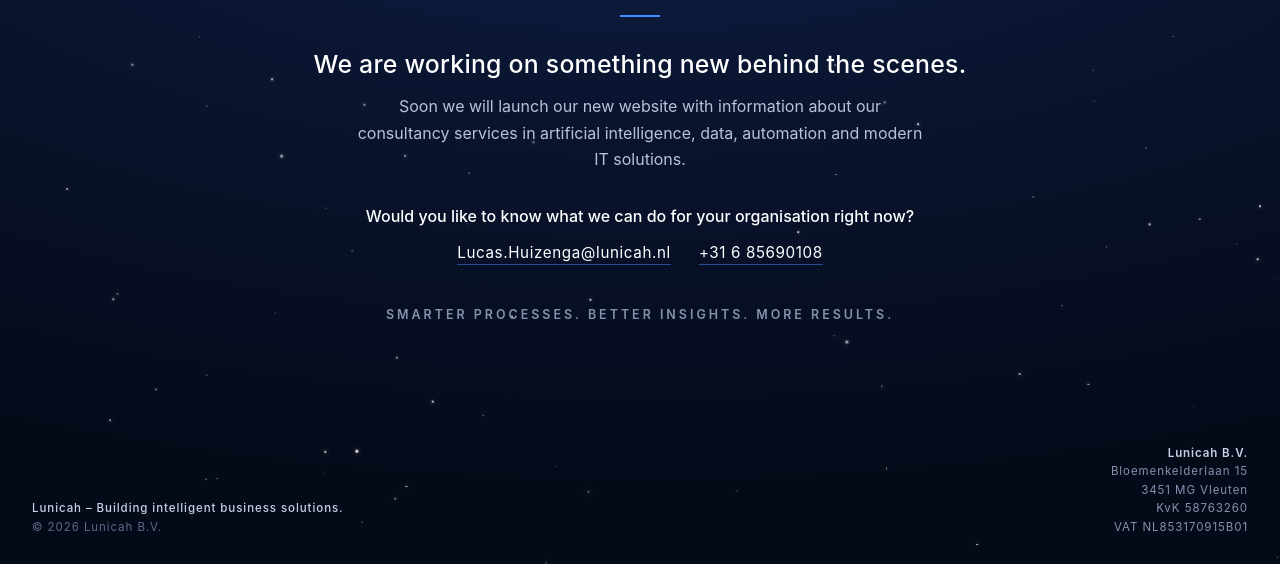
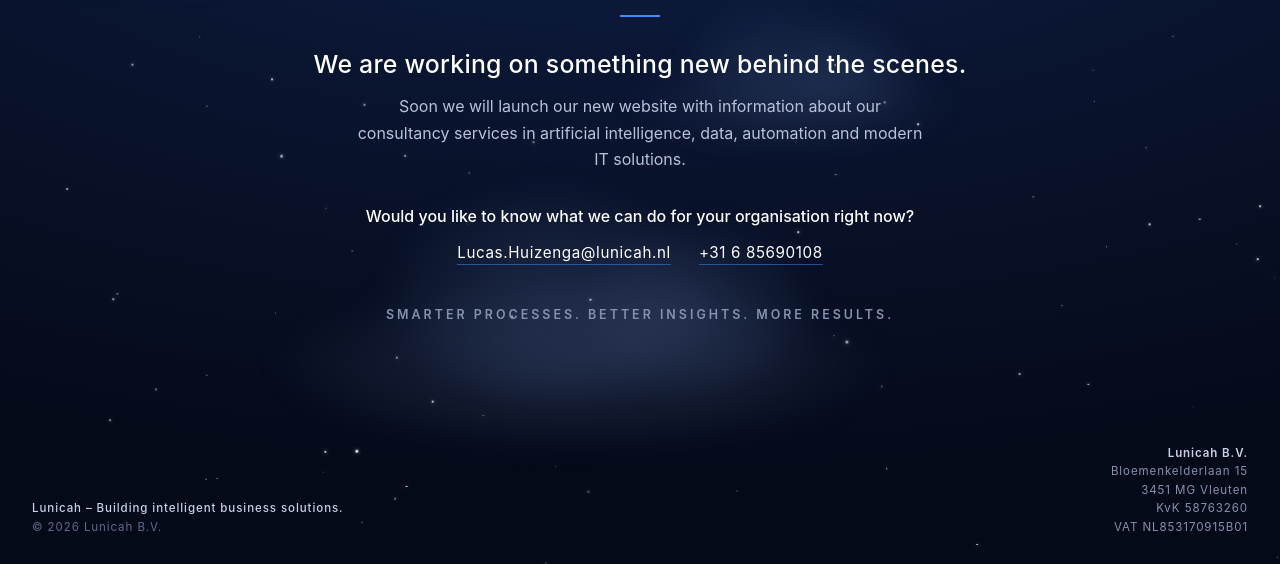
Before and after one commit to bhuizenga-bot/lunicah.nl, a plain HTML site: page index.html in a window 1280 px wide. Shown: the part 236-800 px from the top of the page. Drawn offline with Linux system fonts and the light colour scheme.

Commit message:
Implement animated clouds in background
Added animated cloud background to the page.

```diff
--- a/index.html
+++ b/index.html
@@ -118,6 +118,26 @@
     transition: color .2s, border-color .2s;
   }
   .mail:hover, .mail:focus { color: #3e8bff; border-color: #3e8bff; }
+  .clouds { position: fixed; inset: 0; overflow: hidden; pointer-events: none; }
+  .cloud {
+    position: absolute; left: 0;
+    border-radius: 50%;
+    background: radial-gradient(ellipse at center, rgba(130,160,220,0.16) 0%, rgba(130,160,220,0.07) 45%, rgba(130,160,220,0) 70%);
+    filter: blur(14px);
+    animation: cloud-drift linear infinite;
+    will-change: transform;
+  }
+  .cloud::before, .cloud::after {
+    content: ""; position: absolute; border-radius: 50%; background: inherit;
+  }
+  .cloud::before { width: 55%; height: 130%; left: 18%; top: -55%; }
+  .cloud::after { width: 40%; height: 105%; right: 12%; top: -35%; }
+  .cloud.c1 { top: 10%; width: 520px; height: 150px; animation-duration: 220s; animation-delay: -60s; }
+  .cloud.c2 { top: 36%; width: 360px; height: 105px; opacity: 0.7; animation-duration: 280s; animation-delay: -170s; }
+  .cloud.c3 { top: 64%; width: 640px; height: 180px; animation-duration: 250s; animation-delay: -110s; }
+  .cloud.c4 { top: 84%; width: 420px; height: 120px; opacity: 0.8; animation-duration: 200s; animation-delay: -20s; }
+  @keyframes cloud-drift { from { transform: translateX(-720px); } to { transform: translateX(110vw); } }
+  @media (prefers-reduced-motion: reduce) { .cloud { animation: none; transform: translateX(30vw); } }
   .lang {
     position: fixed; top: 18px; right: 24px; z-index: 3;
     display: flex; align-items: center; gap: 6px;
@@ -157,6 +177,7 @@
 </head>
 <body>
   <div class="sky" aria-hidden="true"><div class="sky-inner" id="sky"></div></div>
+  <div class="clouds" aria-hidden="true"><i class="cloud c1"></i><i class="cloud c2"></i><i class="cloud c3"></i><i class="cloud c4"></i></div>
   <nav class="lang" aria-label="Taal / Language">
     <button type="button" data-lang="nl" aria-pressed="true">NL</button><span aria-hidden="true">|</span><button type="button" data-lang="en" aria-pressed="false">EN</button>
   </nav>
```
